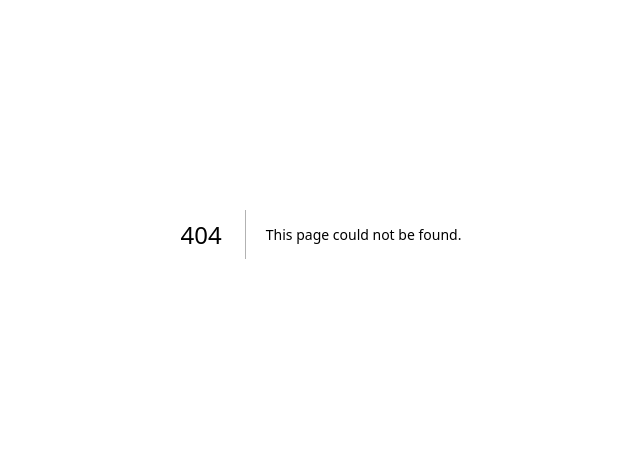
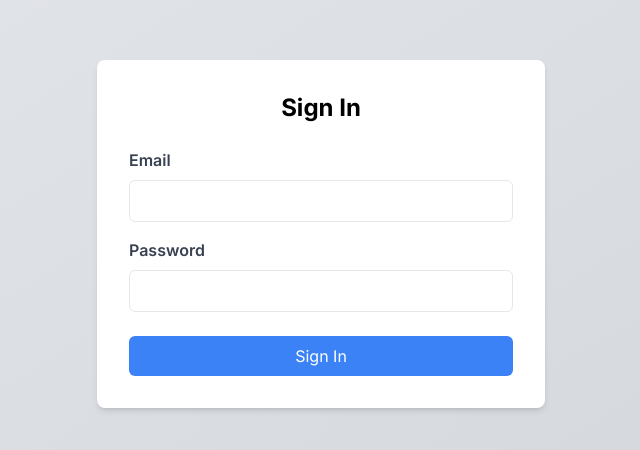
Before and after one commit to kelvinSeamount/Login-Firebase, a Next.js app: page /sign-in in a window 1280 px wide. Before the commit this address had no page. Shown: the part 166-616 px from the top of the page, without its empty margins (319-959 px from the left). Built offline with nearby package versions, Linux system fonts and the light colour scheme; no server answers.

Commit message:
sign in component

```diff
--- /dev/null
+++ b/app/sign-in/page.jsx
@@ -0,0 +1,85 @@
+"use client";
+import React, { useState } from "react";
+import { useSignInWithEmailAndPassword } from "react-firebase-hooks/auth";
+import { auth } from "@/app/firebase/config";
+import { useRouter } from "next/navigation";
+
+const SignIn = () => {
+  const [email, setEmail] = useState("");
+  const [password, setPassword] = useState("");
+  const [signInWithEmailAndPassword] = useSignInWithEmailAndPassword(auth);
+
+  //For routing to home page
+  const router = useRouter();
+
+  const handleEmailChange = (e) => {
+    setEmail(e.target.value);
+  };
+
+  const handlePasswordChange = (e) => {
+    setPassword(e.target.value);
+  };
+
+  const handleSubmit = async () => {
+    try {
+      const res = await signInWithEmailAndPassword(email, password);
+      console.log(email, password);
+      setEmail("");
+      setPassword("");
+      router.push("/");
+    } catch (e) {
+      console.error(e);
+    }
+  };
+
+  return (
+    <div className="min-h-screen flex justify-center items-center bg-gradient-to-br from-gray-200 to-gray-300">
+      <div className="bg-white p-8 rounded-lg shadow-md w-full sm:max-w-md">
+        <h2 className="text-2xl mb-6 text-center font-bold">Sign In</h2>
+        <form>
+          <div className="mb-4">
+            <label
+              htmlFor="email"
+              className="block text-gray-700 font-semibold mb-2"
+            >
+              Email
+            </label>
+            <input
+              type="email"
+              id="email"
+              className="w-full border rounded-md py-2 px-3 text-gray-700 focus:outline-none focus:border-blue-500"
+              value={email}
+              onChange={handleEmailChange}
+              required
+            />
+          </div>
+          <div className="mb-6">
+            <label
+              htmlFor="password"
+              className="block text-gray-700 font-semibold mb-2"
+            >
+              Password
+            </label>
+            <input
+              type="password"
+              id="password"
+              className="w-full border rounded-md py-2 px-3 text-gray-700 focus:outline-none focus:border-blue-500"
+              value={password}
+              onChange={handlePasswordChange}
+              required
+            />
+          </div>
+          <button
+            onClick={handleSubmit}
+            type="button"
+            className="w-full bg-blue-500 text-white py-2 rounded-md hover:bg-blue-600 transition duration-300"
+          >
+            Sign In
+          </button>
+        </form>
+      </div>
+    </div>
+  );
+};
+
+export default SignIn;
--- a/app/sign-up/page.jsx
+++ b/app/sign-up/page.jsx
@@ -1,10 +1,14 @@
 "use client";
 import React, { useState } from "react";
-
+import { useCreateUserWithEmailAndPassword } from "react-firebase-hooks/auth";
+import { auth } from "@/app/firebase/config";
 const SignUp = () => {
   const [email, setEmail] = useState("");
   const [password, setPassword] = useState("");
   const [confirmPassword, setConfirmPassword] = useState("");
+
+  const [createUserWithEmailAndPassword] =
+    useCreateUserWithEmailAndPassword(auth);
 
   const handleEmailChange = (e) => {
     setEmail(e.target.value);
@@ -18,22 +22,25 @@ const SignUp = () => {
     setConfirmPassword(e.target.value);
   };
 
-  const handleSubmit = (e) => {
-    e.preventDefault();
-    // Add your sign-up logic here
-    console.log("Form submitted:", { email, password, confirmPassword });
-    // You can add form validation and submission logic here
-    setEmail("");
-    setPassword("");
-    setConfirmPassword("");
+  const handleSubmit = async () => {
+    try {
+      const res = await createUserWithEmailAndPassword(
+        email,
+        password,
+        confirmPassword
+      );
+      console.log({ res });
+      setEmail("");
+      setPassword("");
+      setConfirmPassword("");
+    } catch (e) {
+      console.error(e);
+    }
   };
 
   return (
     <div className="min-h-screen flex items-center justify-center bg-gradient-to-r from-gray-200 to-gray-300">
-      <form
-        onSubmit={handleSubmit}
-        className="bg-white p-8 rounded shadow-md max-w-md w-full"
-      >
+      <form className="bg-white p-8 rounded shadow-md max-w-md w-full">
         <h2 className="text-2xl font-bold mb-6">Sign Up</h2>
         <div className="mb-4">
           <label
@@ -84,7 +91,8 @@ const SignUp = () => {
           />
         </div>
         <button
-          type="submit"
+          onClick={handleSubmit}
+          type="button"
           className="bg-blue-500 text-white py-2 px-4 rounded hover:bg-blue-600 focus:outline-none focus:bg-blue-600"
         >
           Sign Up
```
